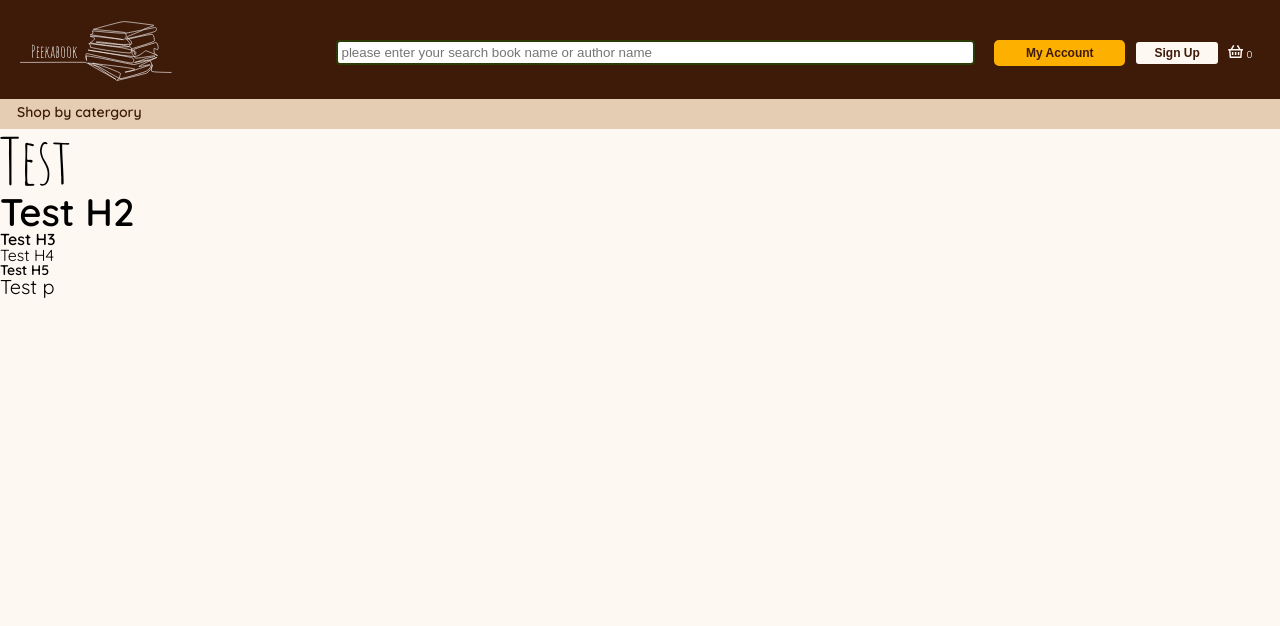
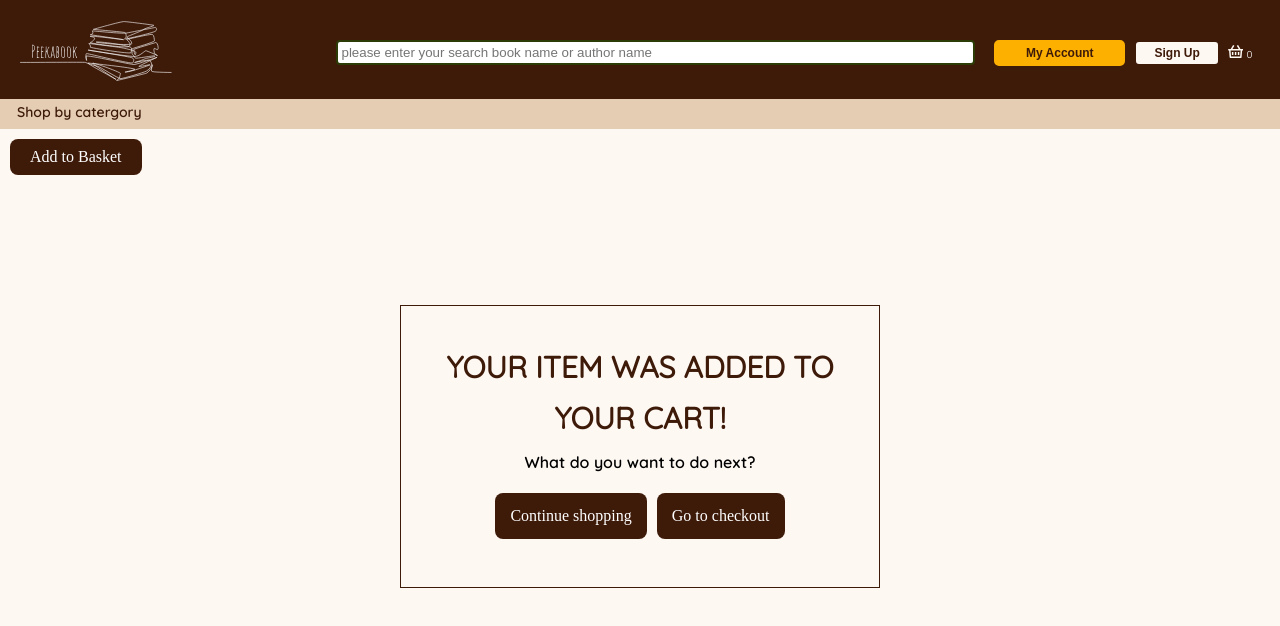
Before and after one commit to ZeptoFarad/book-app-summative, a Vue app in the folder front/: page / in a window 1280 px wide. Shown: the top 626 px of the page. Built offline with nearby package versions, Linux system fonts and the light colour scheme.

Commit message:
06042023呵a

```diff
--- a/front/src/App.vue
+++ b/front/src/App.vue
@@ -1,17 +1,24 @@
 <script setup>
 import headerVue from './components/Header.vue'
+import itemAddedCarVue from './components/itemAddedCar.vue';
 </script>
 
 <template>
    <div class="header-area">
      <headerVue />
    </div>
-  <div>
-    <h1>Test</h1>
-    <h2>Test H2</h2>
-    <h3>Test H3</h3>
-    <h4>Test H4</h4>
-    <h5>Test H5</h5>
-    <p>Test p</p>
+  <div class="add-to-car-button">Add to Basket</div>
+  <div class="added-item-car">
+    <itemAddedCarVue />
   </div>
 </template>
+<style scoped>
+    .add-to-car-button{
+      background-color: rgba(62, 26, 9, 1);
+      width: fit-content;
+      margin: 10px;
+      padding: 10px 20px;
+      color: white;
+      border-radius: 8px;
+    }
+</style>
--- a/front/src/components/Header.vue
+++ b/front/src/components/Header.vue
@@ -30,10 +30,10 @@
         </div>
     </div>
     <div class="header-box2">
-       <h5 class="header-box2-catle" @mouseover="upHere = true"  @mouseleave="upHere=false">Shop by catergory</h5>
+       <h5 class="header-box2-catle" @click="show_on = !show_on">Shop by catergory</h5>
        <input type="text" placeholder="please enter your search book name or author name" class="search-box2">
     </div>
-    <div class="drop-box-skin" v-show="upHere">
+    <div class="drop-box-skin" v-if="show_on">
        <hr class="head-line"  />
        <div class="drop-box-body">
 
@@ -68,6 +68,9 @@
 <style scoped>
 
 @media screen and (max-width:1440px){
+    .header-box2-catle{
+        cursor: pointer;
+    }
     .drop-box-skin{
         background-color: white;
         border-radius: 0px 0px 8px 8px;
@@ -99,7 +102,7 @@
         max-height: 200px;
         min-width: 100px;
     }
-    li{padding: 4px; font-size: 12px;}
+    li{padding: 4px; font-size: 12px; cursor: pointer;}
     .head-line{ margin: 0px; border: 2.5px solid #feb000 ;}
 
     #logo1{ height: 60px;
@@ -111,6 +114,7 @@
     .book-logo{
         flex: 3.5;
         margin: 10px 0px 10px 0px;
+        cursor: pointer;
     }
     .header-box1{
         background-color:rgba(62, 26, 9, 1) ;
@@ -132,6 +136,7 @@
         flex: 1.3;
         font-size: 12px;
         border-radius: 5px;
+        cursor: pointer;
     }
     .secondary_button{
         padding: 5px;
@@ -140,12 +145,14 @@
         flex: 0.8;
         font-size: 12px;
         border-radius: 5px;
+        cursor: pointer;
     }
 
     .shopping-car{
         display: flex;
         align-items: center;
         flex: 0.5;
+        cursor: pointer;
     }
     .increat-item{
         color:white;
@@ -173,6 +180,7 @@
 }
 
 @media screen and (max-width:661px){
+
     .drop-box-skin{display: none;}
     .header-box1{display: flex; }
     #logo1{height:65px; padding: 0px; }
@@ -209,7 +217,7 @@
             more_cates:['More categorie 1', 'More categorie 2','More categorie 3','More categorie 4','More categorie 5','More categorie 6', 'More categorie 7','More categorie 8','More categorie 9','More categorie 10'],
             top_authors:['Top_authors 1','Top_authors 2', 'Top_authors 3','Top_authors 4','Top_authors 5','Top_authors 6','Top_authors 7', 'Top_authors 8','Top_authors 9','Top_authors 10'],
             top_sellers:['Top seller book 1','Top seller book 2', 'Top seller book 3','Top seller book 4','Top seller book 5',],
-            upHere:false
+            show_on:false
         }
 
      }
--- /dev/null
+++ b/front/src/components/itemAddedCar.vue
@@ -0,0 +1,52 @@
+<template>
+    <div class="item-added-box">
+       <div class="grey-back-gd"></div>
+       <div class="item-added-content">
+           <div class="item-added-text">
+             <p>YOUR ITEM WAS ADDED TO </p>
+             <p>YOUR CART!</p>
+             <h3>What do you want to do next?</h3>
+           </div>
+           <div class="item-added-buttons" >
+            <div class="continu-shopping-button">Continue shopping</div>
+            <div class="checkout-button">Go to checkout</div>
+           </div>
+       </div>
+    </div>
+</template>
+<style scoped>
+    .item-added-buttons{
+        display: flex;
+        justify-content: center;
+        margin:18px;
+    }
+    .continu-shopping-button{
+        background-color: rgba(62, 26, 9, 1);
+        color: white;
+        margin: 5px;
+        padding: 15px;
+        border-radius: 8px;
+    }
+    .checkout-button{
+        background-color: rgba(62, 26, 9, 1);
+        color: white;
+        margin: 5px;
+        padding: 15px;
+        border-radius: 8px;
+    }
+
+    .item-added-box{
+        text-align: center;
+        margin:130px auto;
+        border: 1px solid rgba(62, 26, 9, 1);
+        width: fit-content;
+        padding: 25px;
+    }
+    .item-added-box p{
+        color:rgba(62, 26, 9, 1) ;
+        font-weight: bold;
+        font-style: Amatic SC;
+        font-size: 30px;
+        margin: 21px;
+    }
+</style>
```
